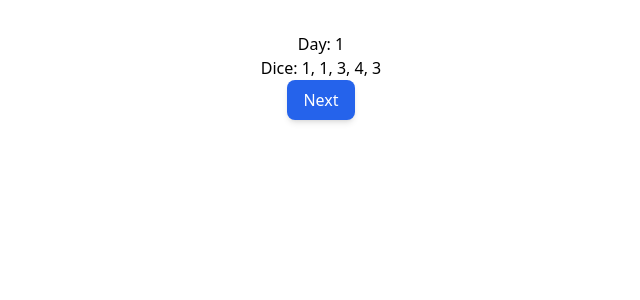
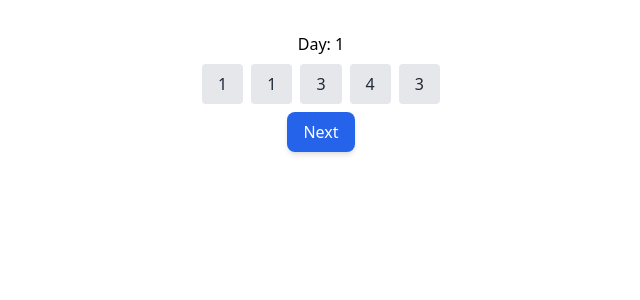
Before and after one commit to ahuth/dice-concept-1, a React (Vite) app: page / in a window 1280 px wide. Both pictures are taken after a click on the button "Next". Shown: the top 300 px of the page, without its empty margins (319-959 px from the left). Built offline with nearby package versions, Linux system fonts and the light colour scheme.

Commit message:
Add dice picking

```diff
--- a/src/components/App.tsx
+++ b/src/components/App.tsx
@@ -6,14 +6,26 @@ export default function App() {
   const actions = useActions();
 
   return (
-    <div className="p-8 text-center">
+    <div className="flex flex-col items-center gap-2 p-8">
       <span>Day: {day}</span>
-      <br />
-      <span>Dice: {dice.join(', ')}</span>
-      <br />
+      <ul className="flex justify-center gap-2">
+        {dice.map((val, i) => {
+          return (
+            <li key={i}>
+              <button
+                className="rounded bg-gray-200 px-4 py-2 text-gray-800 hover:bg-gray-300 active:bg-gray-400 disabled:cursor-not-allowed disabled:bg-gray-100 disabled:text-gray-400"
+                disabled={val < 0}
+                onClick={actions.pickDie.bind(null, i)}
+              >
+                {Math.abs(val)}
+              </button>
+            </li>
+          );
+        })}
+      </ul>
       <button
         className="rounded-lg bg-blue-600 px-4 py-2 text-white shadow-md hover:bg-blue-700 active:bg-blue-800"
-        onClick={actions.incrementDay}
+        onClick={actions.nextDay}
       >
         Next
       </button>
--- a/src/store.ts
+++ b/src/store.ts
@@ -3,9 +3,10 @@ import {create} from 'zustand';
 
 type State = {
   day: number;
-  dice: Array<number | null>;
+  dice: Array<number>;
   actions: {
-    incrementDay: () => void;
+    nextDay: () => void;
+    pickDie: (index: number) => void;
   };
 };
 
@@ -14,7 +15,7 @@ const useStore = create<State>((set) => {
     day: 0,
     dice: [],
     actions: {
-      incrementDay: () =>
+      nextDay() {
         set((state) => ({
           day: state.day + 1,
           dice: [
@@ -24,7 +25,26 @@ const useStore = create<State>((set) => {
             random(1, 6),
             random(1, 6),
           ],
-        })),
+        }));
+      },
+      pickDie(index) {
+        set((state) => {
+          if (!state.dice[index]) {
+            return {};
+          }
+
+          if (state.dice[index] < 0) {
+            return {};
+          }
+
+          const nextDice = state.dice.slice();
+          nextDice[index] = nextDice[index] * -1;
+
+          return {
+            dice: nextDice,
+          };
+        });
+      },
     },
   };
 });
```
